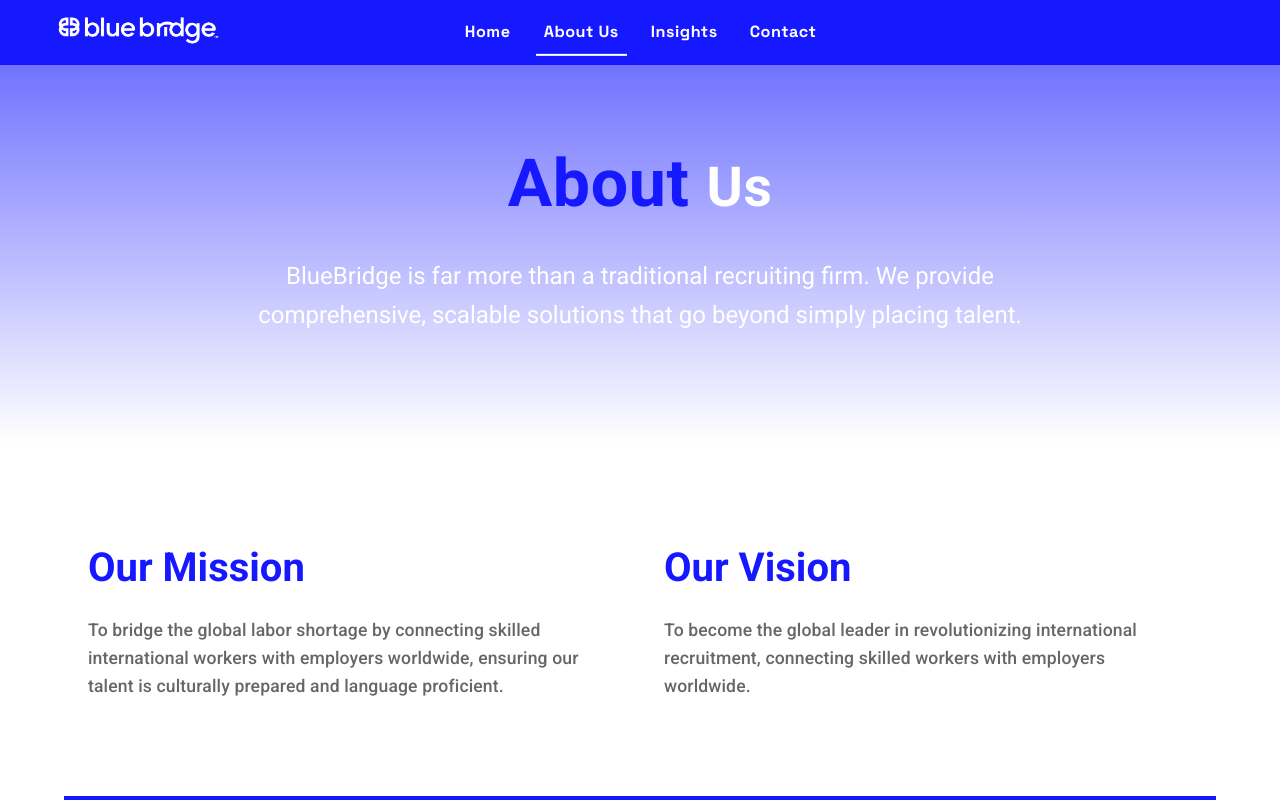
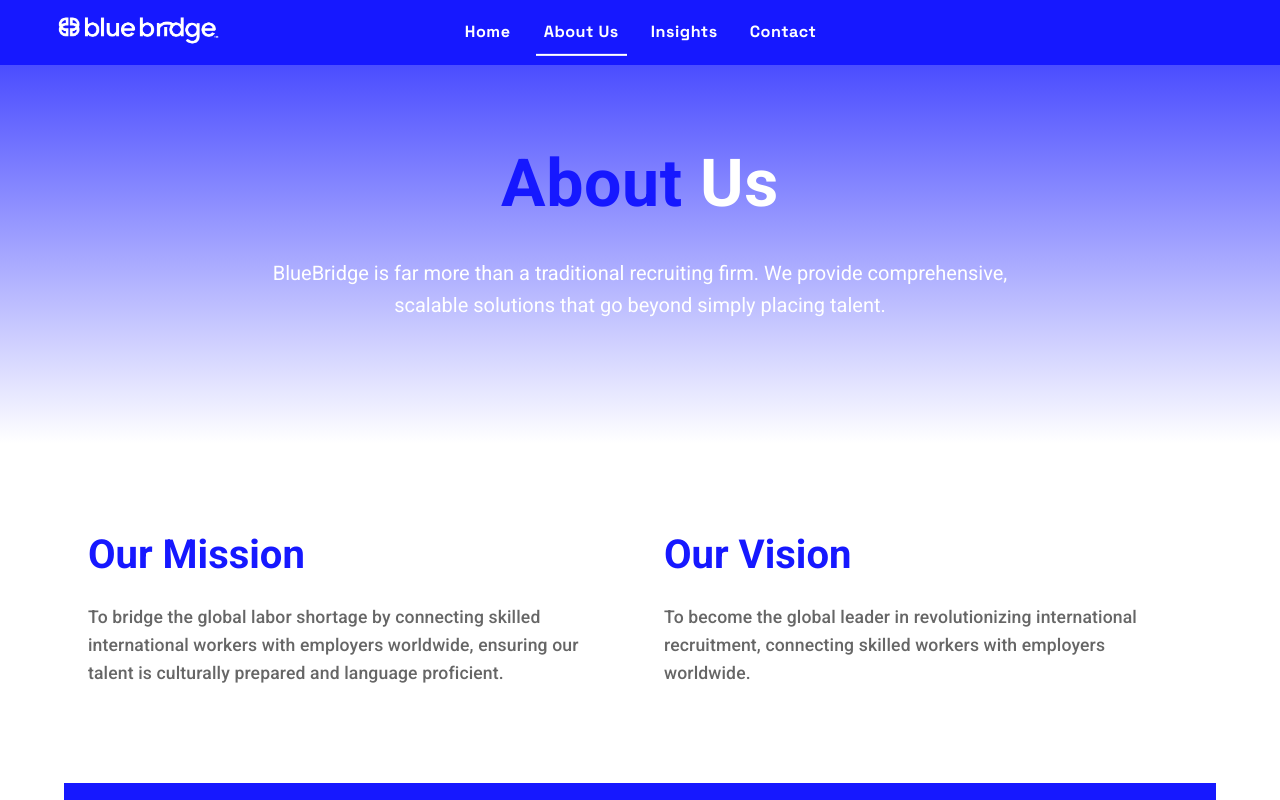
Before and after one commit to ddgrana2/bluebridge-landing, a React (Create React App) app: page /about in a window 1280 px wide. Shown: the top 800 px of the page. Built offline with nearby package versions, Linux system fonts and the light colour scheme.

Commit message:
Update gradient colors and make them globally accessible

```diff
--- a/src/components/layout/PageLayout.jsx
+++ b/src/components/layout/PageLayout.jsx
@@ -50,8 +50,8 @@ function PageLayout({ children, title, subtitle }) {
                   color: '#FFFFFF',
                   lineHeight: 1.6,
                   fontSize: {
-                    xs: 'calc(1.1rem * 1.2)',
-                    sm: 'calc(1.25rem * 1.2)'
+                    xs: '1.1rem',
+                    sm: '1.25rem'
                   }
                 }}
               >
--- a/src/pages/about/about.jsx
+++ b/src/pages/about/about.jsx
@@ -27,7 +27,11 @@ function About() {
           <Typography
             component="span"
             sx={{
-              fontSize: { xs: '2rem', sm: '2.46rem', md: '3.45rem' },
+              fontSize: {
+                xs: 'calc(2rem * 1.2)',
+                sm: 'calc(2.46rem * 1.2)',
+                md: 'calc(3.45rem * 1.2)'
+              },
               fontWeight: 700,
               color: '#FFFFFF',
               display: 'inline'
--- a/src/styles/theme.jsx
+++ b/src/styles/theme.jsx
@@ -105,7 +105,7 @@ const theme = createTheme({
     },
     gradient: {
       primary: {
-        start: '#7173FF',
+        start: '#4B4DFF',
         end: '#FFFFFF'
       }
     }
```
